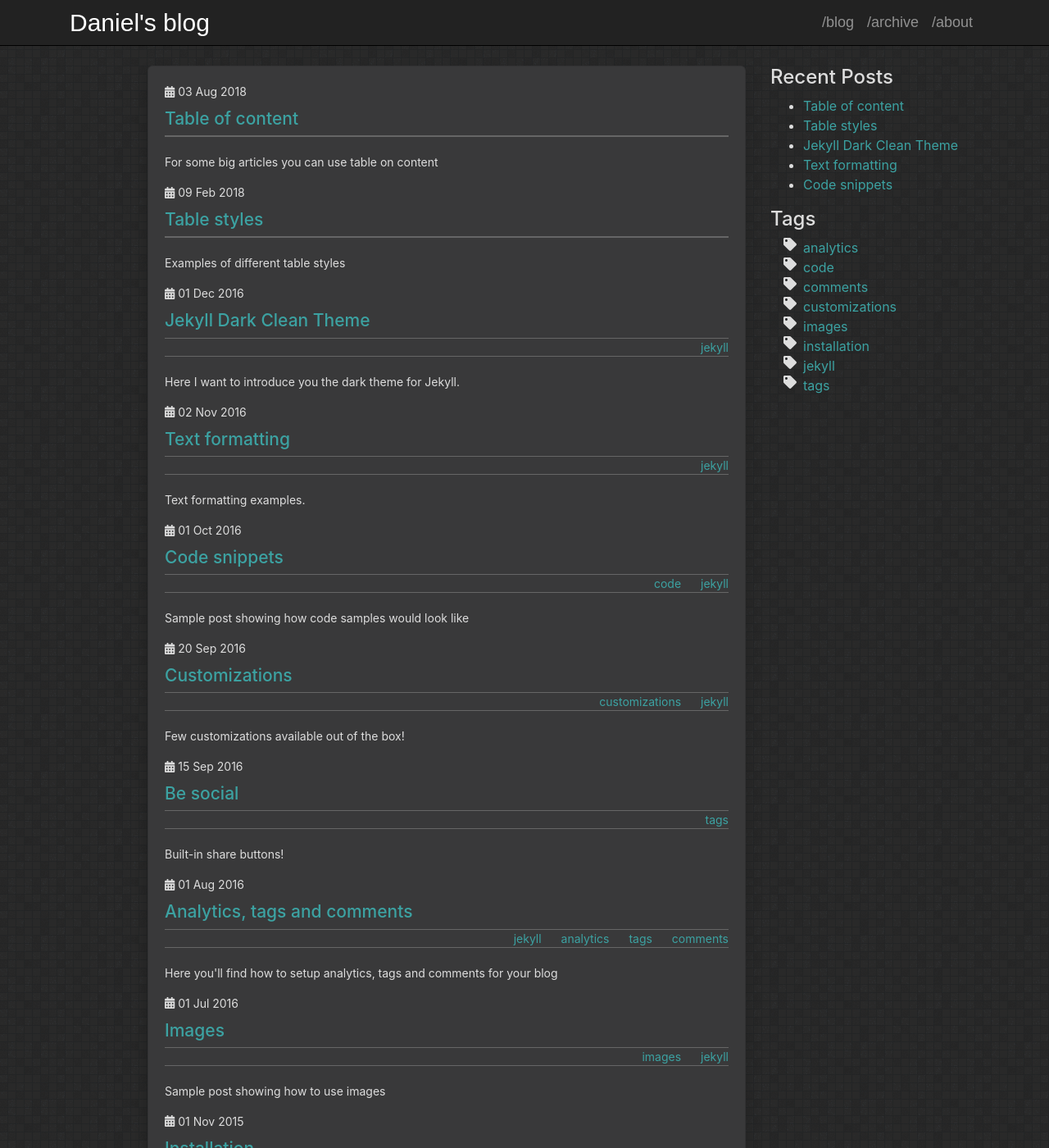
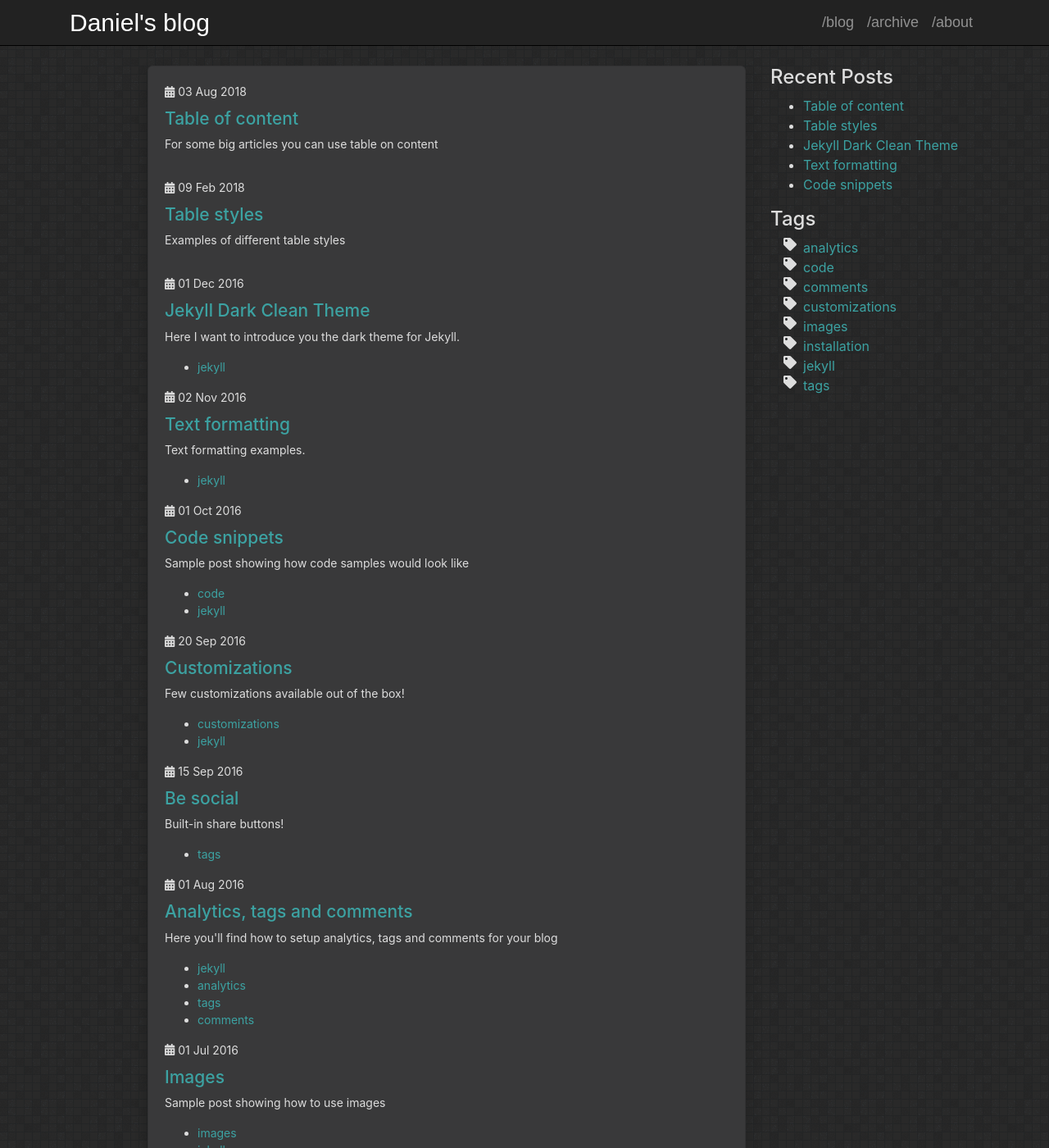
Before and after one commit to danieldavidson/danieldavidson.github.io, a Jekyll site: the page built from index.html, in a window 1280 px wide and 1400 px high. Shown: the whole window at 82% size. Built offline with Jekyll 4.4.1, drawn with Linux system fonts in a browser that asks for light colours; some of the changed text lies outside the part shown.

Commit message:
Update home.html

```diff
--- a/_layouts/home.html
+++ b/_layouts/home.html
@@ -7,29 +7,42 @@ layout: page
     <i class="fa fa-calendar-alt"></i>
     <time datetime='{{ post.date | date: "%Y-%m-%d" }}'>{{ post.date | date_to_string }}</time>
 </div>
+
 <h2 class="post-title">
     <a href="{{ post.url | relative_url }}">
         {{ post.title }}
     </a>
 </h2>
 
-<div class="post-meta">
-    <!--<div class="post-time">
+<div class="post-descr">
+    <p>
+        {{ post.description }}
+    </p>
+</div>
+
+<ul>
+    {% for tag in post.tags %}
+    <li><a href="{{'/tag/' | append: tag | relative_url }}">{{ tag }}</a></li>
+    {% endfor %}
+</ul>
+
+<!--<div class="post-meta">
+    <div class="post-time">
         <i class="fa fa-calendar-alt"></i>
         <time datetime='{{ post.date | date: "%Y-%m-%d" }}'>{{ post.date | date_to_string }}</time>
-    </div>-->
+    </div>
     <ul>
         {% for tag in post.tags %}
         <li><a href="{{'/tag/' | append: tag | relative_url }}">{{ tag }}</a></li>
         {% endfor %}
     </ul>
-</div>
+</div>-->
 
-<div class="post-descr">
+<!--<div class="post-descr">
     <p>
         {{ post.description }}
     </p>
-</div>
+</div>-->
 {% endfor %}
 
 
```
